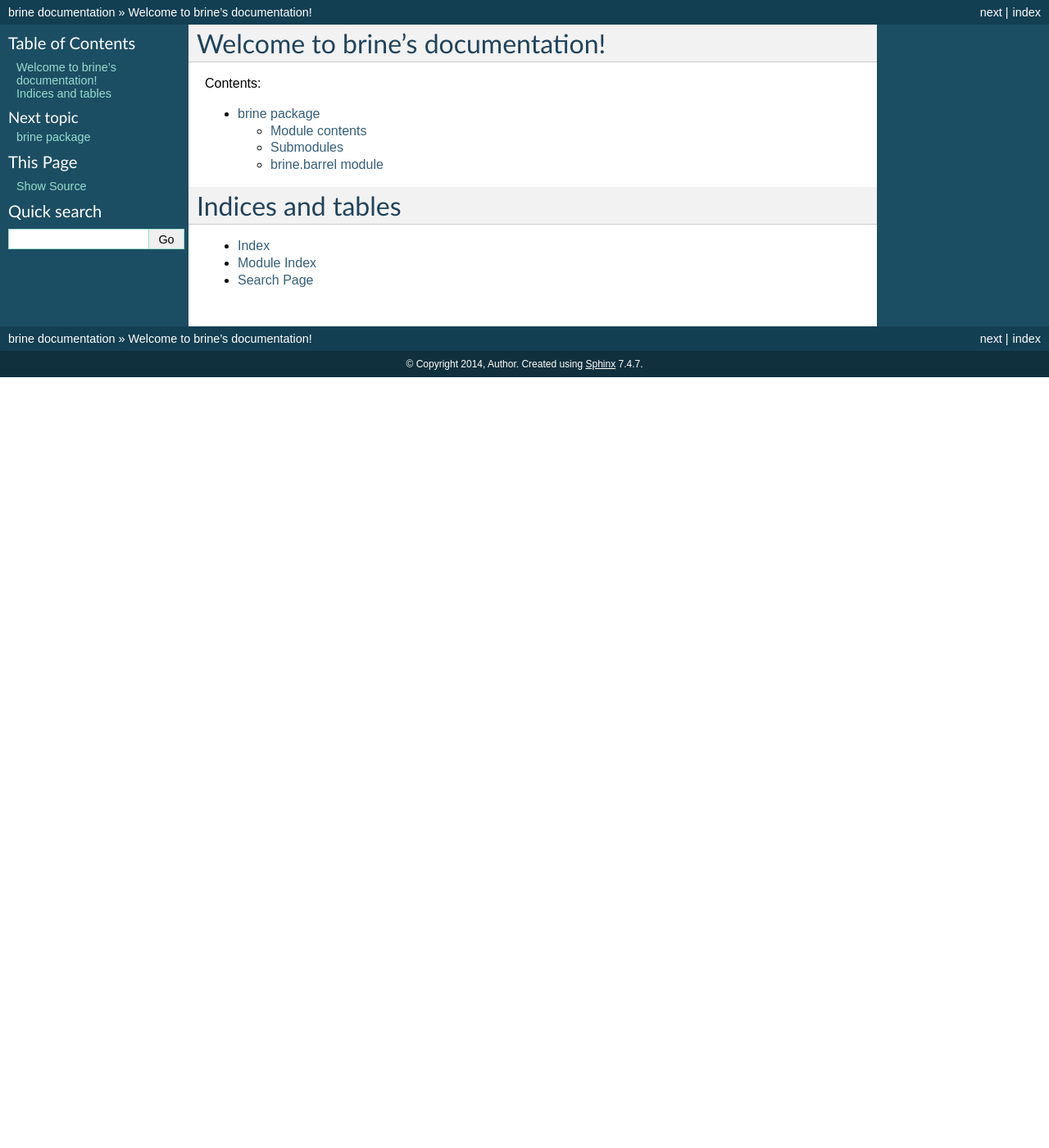
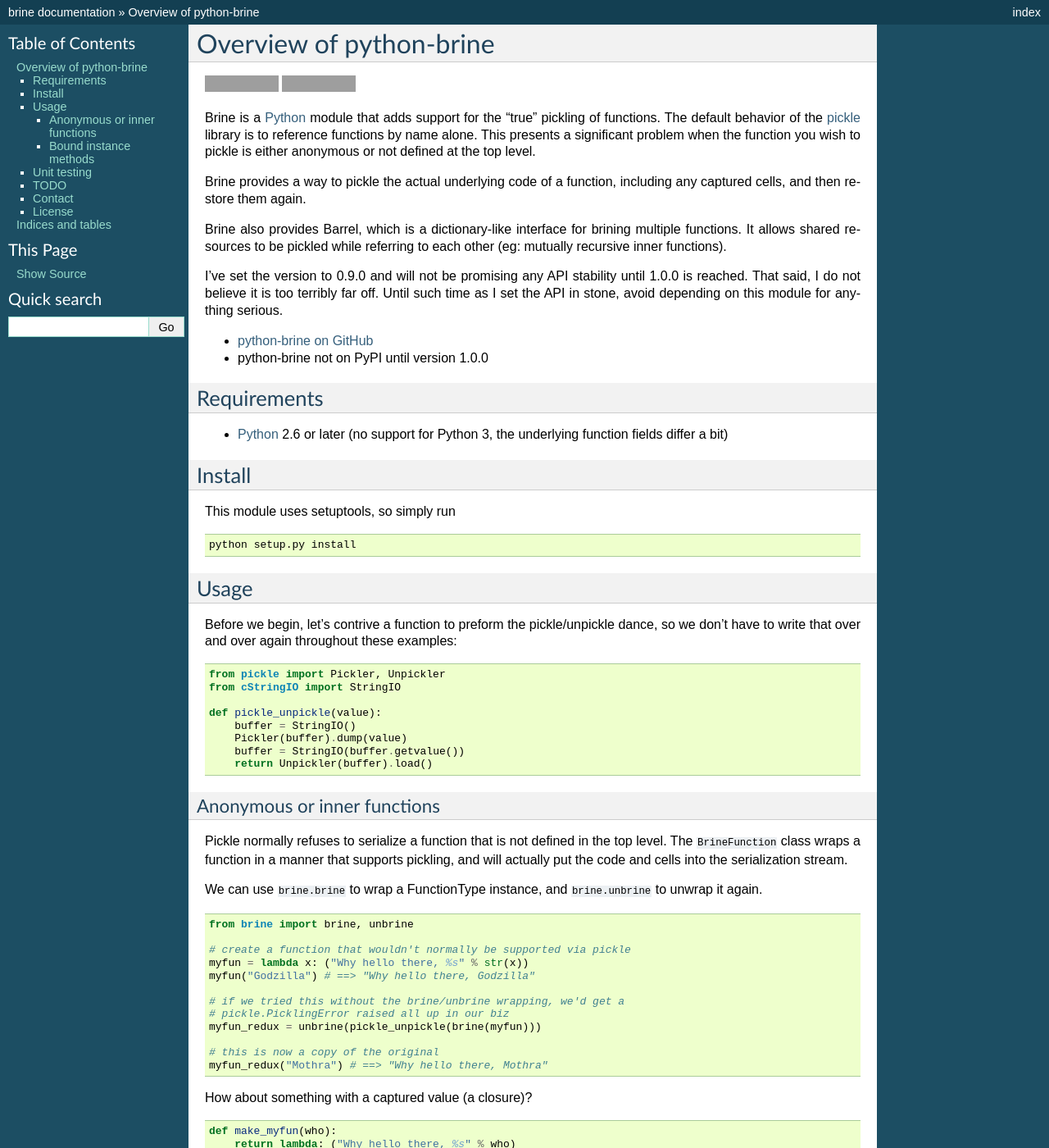
Before and after one commit to obriencj/python-brine, a Sphinx documentation site: the page built from docs/index.rst, in a window 1280 px wide and 1400 px high. Shown: the whole window at 82% size. Built offline with Sphinx 7.4.7, drawn with Linux system fonts in a browser that asks for light colours; some of the changed text lies outside the part shown; grey boxes are pictures that could not be loaded.

Commit message:
imported/duplicated the README.md into a positon to be the front page of the sphinx-generated content

```diff
--- a/docs/index.rst
+++ b/docs/index.rst
@@ -3,15 +3,8 @@
    You can adapt this file completely to your liking, but it should at least
    contain the root `toctree` directive.
 
-Welcome to brine's documentation!
-=================================
 
-Contents:
-
-.. toctree::
-   :maxdepth: 4
-
-   brine
+.. include:: readme.rst
 
 
 Indices and tables
--- /dev/null
+++ b/docs/readme.rst
@@ -0,0 +1,200 @@
+Overview of python-brine
+========================
+
+|Build Status| |Coverage Status|
+
+Brine is a `Python <http://python.org>`__ module that adds support for
+the "true" pickling of functions. The default behavior of the
+`pickle <http://docs.python.org/2.7/library/pickle.html>`__ library is
+to reference functions by name alone. This presents a significant
+problem when the function you wish to pickle is either anonymous or not
+defined at the top level.
+
+Brine provides a way to pickle the actual underlying code of a function,
+including any captured cells, and then restore them again.
+
+Brine also provides Barrel, which is a dictionary-like interface for
+brining multiple functions. It allows shared resources to be pickled
+while referring to each other (eg: mutually recursive inner functions).
+
+I've set the version to 0.9.0 and will not be promising any API
+stability until 1.0.0 is reached. That said, I do not believe it is too
+terribly far off. Until such time as I set the API in stone, avoid
+depending on this module for anything serious.
+
+-  `python-brine on
+   GitHub <https://github.com/obriencj/python-brine/>`__
+-  python-brine not on PyPI until version 1.0.0
+
+Requirements
+------------
+
+-  `Python <http://python.org>`__ 2.6 or later (no support for Python 3,
+   the underlying function fields differ a bit)
+
+Install
+-------
+
+This module uses setuptools, so simply run
+
+.. code:: bash
+
+    python setup.py install
+
+Usage
+-----
+
+Before we begin, let's contrive a function to preform the
+pickle/unpickle dance, so we don't have to write that over and over
+again throughout these examples:
+
+.. code:: python
+
+    from pickle import Pickler, Unpickler
+    from cStringIO import StringIO
+
+    def pickle_unpickle(value):
+        buffer = StringIO()
+        Pickler(buffer).dump(value)
+        buffer = StringIO(buffer.getvalue())
+        return Unpickler(buffer).load()
+
+Anonymous or inner functions
+~~~~~~~~~~~~~~~~~~~~~~~~~~~~
+
+Pickle normally refuses to serialize a function that is not defined in
+the top level. The ``BrineFunction`` class wraps a function in a manner
+that supports pickling, and will actually put the code and cells into
+the serialization stream.
+
+We can use ``brine.brine`` to wrap a FunctionType instance, and
+``brine.unbrine`` to unwrap it again.
+
+.. code:: python
+
+    from brine import brine, unbrine
+
+    # create a function that wouldn't normally be supported via pickle
+    myfun = lambda x: ("Why hello there, %s" % str(x))
+    myfun("Godzilla") # ==> "Why hello there, Godzilla"
+
+    # if we tried this without the brine/unbrine wrapping, we'd get a
+    # pickle.PicklingError raised all up in our biz
+    myfun_redux = unbrine(pickle_unpickle(brine(myfun)))
+
+    # this is now a copy of the original
+    myfun_redux("Mothra") # ==> "Why hello there, Mothra"
+
+How about something with a captured value (a closure)?
+
+.. code:: python
+
+    def make_myfun(who):
+        return lambda: ("Why hello there, %s" % who)
+
+    myfun = make_myfun("Orion")
+    myfun() # ==> "Why hello there, Orion"
+
+    myfun_redux = unbrine(pickle_unpickle(brine(myfun)))
+    myfun_redux() # ==> "Why hello there, Orion"
+
+Bound instance methods
+~~~~~~~~~~~~~~~~~~~~~~
+
+Pickle normally refuses to serialize bound instance methods. This is
+somewhat odd, because it can be done by name. The ``BrineMethod`` class
+can be used to wrap a bound instance method. Note that because a bound
+method needs to be associated with a object instance, that instance will
+also need to support pickling (and hence, likely need to be defined at
+the top level).
+
+BrineMethod is name-based; it doesn't try to pickle underlying class
+code.
+
+.. code:: python
+
+    # setup a simple class for us to work over
+    class Obj(object):
+        def __init__(self, value=None):
+            self.value = value
+        def get_value(self):
+            return self.value
+        def set_value(self, value):
+            self.value = value
+
+    inst = Obj("Tacos")
+    getter = inst.get_value
+    setter = inst.set_value
+
+    setter("Carrots")
+    getter() # ==> "Carrots"
+
+    # a little dance to brine and unbrine both bound methods
+    tmp = (getter, setter)
+    tmp = unbrine(pickle_unpickle(brine(tmp)))
+    n_getter, n_setter = tmp
+
+    n_getter() # ==> "Carrots"
+    n_setter("Sandwich")
+    n_getter() # ==> "Sandwich"
+
+    # the original is unaffected
+    getter() # ==> "Carrots"
+
+Unit testing
+------------
+
+I've setup `travis-ci <https://travis-ci.org>`__ and
+`coveralls.io <https://coveralls.io>`__ for this project, so tests are
+run automatically, and coverage is computed then. However, if you'd like
+to run the tests manually, simply invoke them via
+
+.. code:: bash
+
+    python setup.py test
+
+You may check code coverage by use of
+`coverage.py <http://nedbatchelder.com/code/coverage/>`__, invoked as
+
+.. code:: bash
+
+    # generates coverage data in .coverage
+    coverage run --source=brine setup.py test
+
+    # creates an html report from the above in htmlcov/index.html
+    coverage html
+
+TODO
+----
+
+The following tasks need to be taken care of before we reach the point
+of tagging a 1.0.0 release and subsequently publishing to [PyPI].
+
+-  Should we allow users to extend BrineObject, in the same manner that
+   pickle can be (somewhat) extended today? TBD.
+
+Contact
+-------
+
+Christopher O'Brien obriencj@gmail.com
+
+License
+-------
+
+This library is free software; you can redistribute it and/or modify it
+under the terms of the GNU Lesser General Public License as published by
+the Free Software Foundation; either version 3 of the License, or (at
+your option) any later version.
+
+This library is distributed in the hope that it will be useful, but
+WITHOUT ANY WARRANTY; without even the implied warranty of
+MERCHANTABILITY or FITNESS FOR A PARTICULAR PURPOSE. See the GNU Lesser
+General Public License for more details.
+
+You should have received a copy of the GNU Lesser General Public License
+along with this library; if not, see http://www.gnu.org/licenses/.
+
+.. |Build Status| image:: https://travis-ci.org/obriencj/python-brine.png?branch=master
+   :target: https://travis-ci.org/obriencj/python-brine
+.. |Coverage Status| image:: https://coveralls.io/repos/obriencj/python-brine/badge.png?branch=master
+   :target: https://coveralls.io/r/obriencj/python-brine?branch=master
```
Also changed, not shown: 1 other file.
